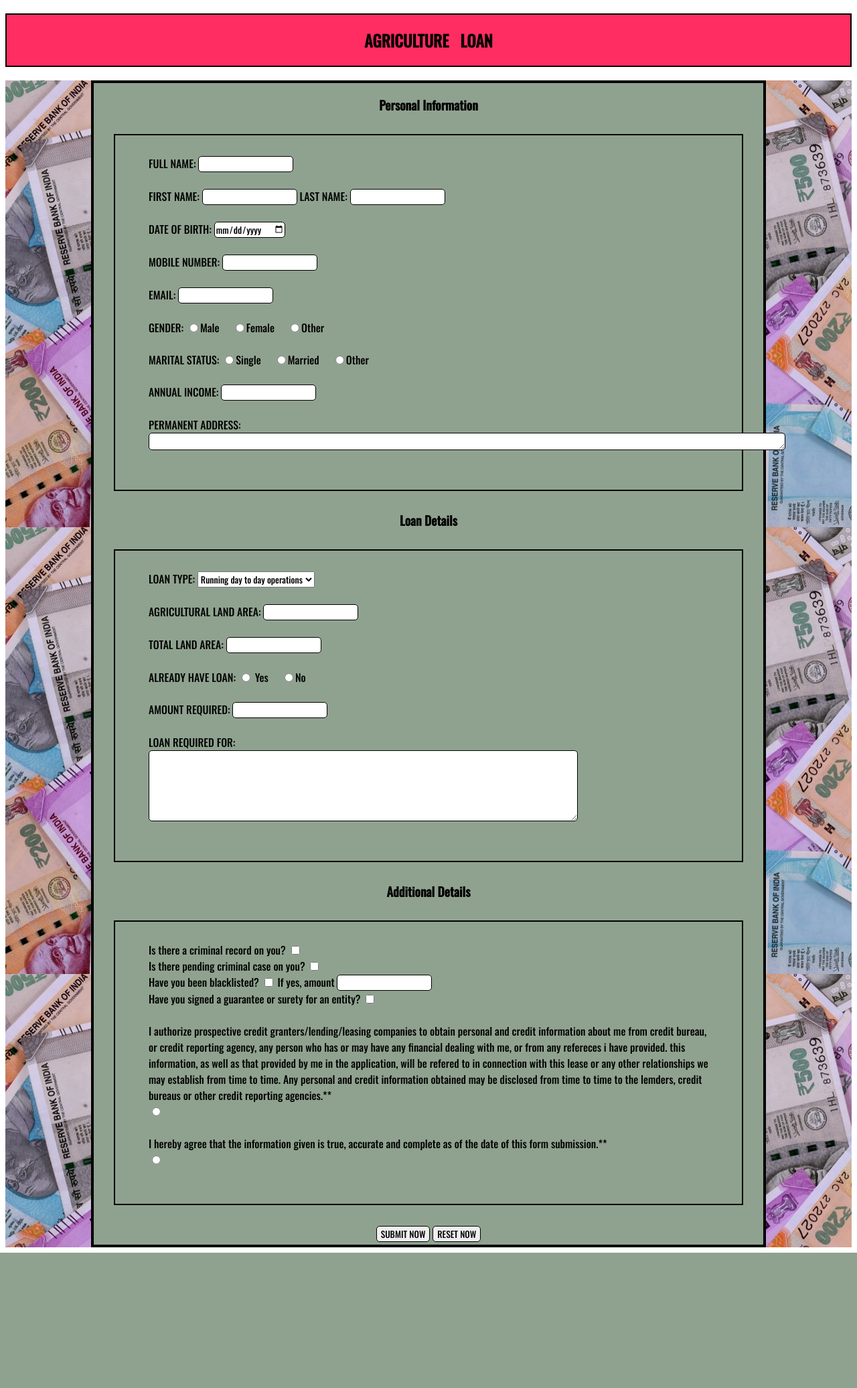
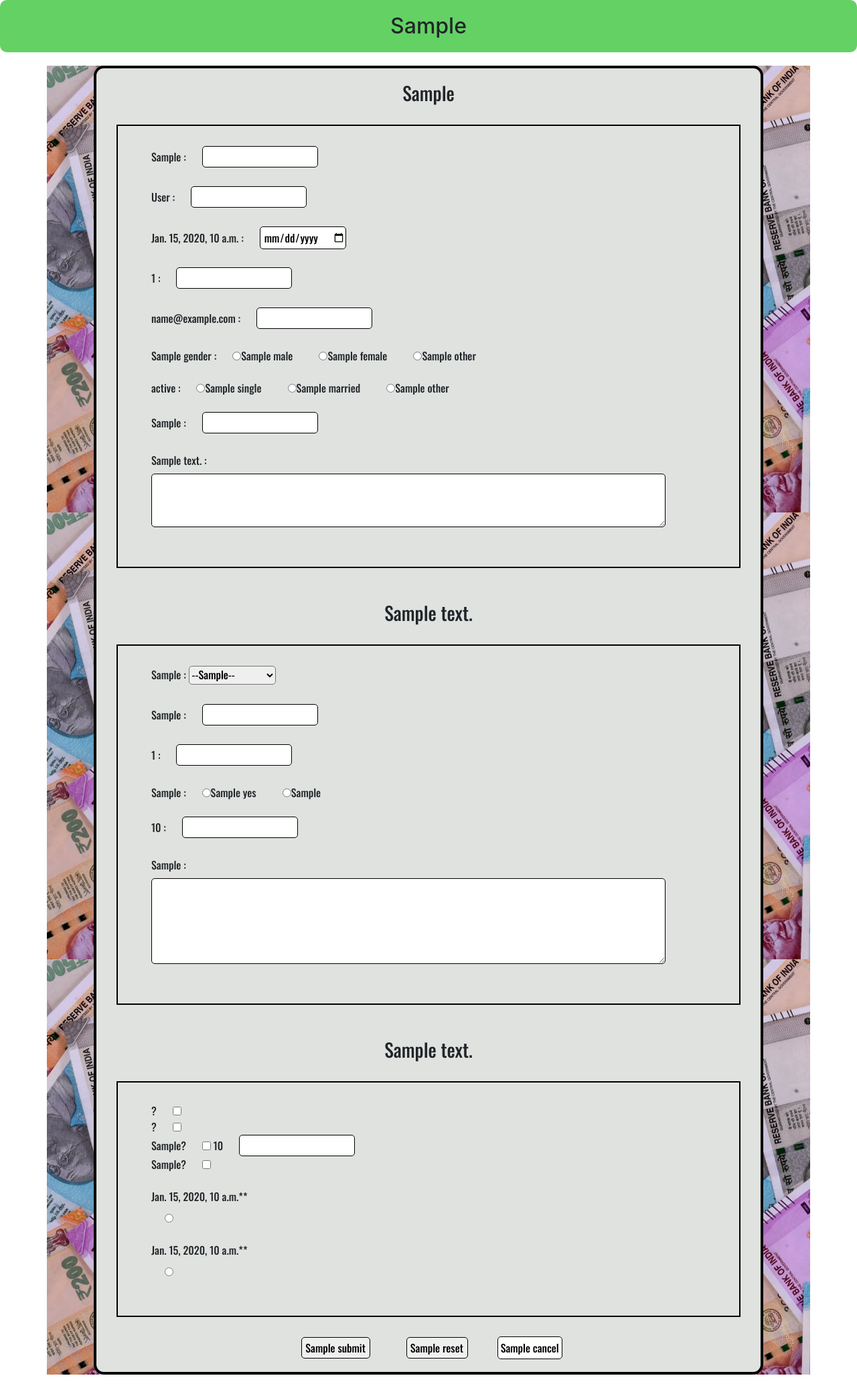
Before and after one commit to abhaydhiman/farm_app, a Django app: template user_home/templates/user_home/loan.html in a window 1280 px wide. Shown: the whole page at 67% size. Before the commit the page ends 1870 px from the top, so only its background shows below. Run offline with Django 3.2, Linux system fonts and the light colour scheme; the template is opened without the code that fills it: most values are stand-ins (such as "Sample title", 1, 10 or a date in 2020); some libraries are stand-ins or nearby versions.

Commit message:
Added loan page

```diff
--- a/user_home/templates/user_home/loan.html
+++ b/user_home/templates/user_home/loan.html
@@ -8,6 +8,18 @@
 
     <!-- Link -->
     <link href="https://fonts.googleapis.com/css2?family=Oswald:wght@469&display=swap" rel="stylesheet">
+    <link rel="stylesheet" href="https://maxcdn.bootstrapcdn.com/bootstrap/4.0.0/css/bootstrap.min.css"
+        integrity="sha384-Gn5384xqQ1aoWXA+058RXPxPg6fy4IWvTNh0E263XmFcJlSAwiGgFAW/dAiS6JXm" crossorigin="anonymous">
+    <script src="https://code.jquery.com/jquery-3.2.1.slim.min.js"
+        integrity="sha384-KJ3o2DKtIkvYIK3UENzmM7KCkRr/rE9/Qpg6aAZGJwFDMVNA/GpGFF93hXpG5KkN"
+        crossorigin="anonymous"></script>
+    <script src="https://cdnjs.cloudflare.com/ajax/libs/popper.js/1.12.9/umd/popper.min.js"
+        integrity="sha384-ApNbgh9B+Y1QKtv3Rn7W3mgPxhU9K/ScQsAP7hUibX39j7fakFPskvXusvfa0b4Q"
+        crossorigin="anonymous"></script>
+    <script src="https://maxcdn.bootstrapcdn.com/bootstrap/4.0.0/js/bootstrap.min.js"
+        integrity="sha384-JZR6Spejh4U02d8jOt6vLEHfe/JQGiRRSQQxSfFWpi1MquVdAyjUar5+76PVCmYl"
+        crossorigin="anonymous"></script>
+
 
     <style>
         * {
@@ -18,23 +30,21 @@
             width: auto;
             height: auto;
             background-image: url("/../farm_app/pro_farm/static/images/cash.jpg");
+            margin-bottom: 20px;
         }
 
         h2 {
-            border: 2px solid black;
-            /* border-radius: 10px; */
-            position: sticky;
-            top: 0;
-            /* background-color: rgb(121 156 160); */
-            background-color: rgb(255 45 97);
-            width: auto;
-            margin: 20px auto;
-            padding: 20px;
+            border-radius: 10px;
+            background-color: #64d164;
+            margin-bottom: 20px;
+            padding-top: 20px;
+            padding-bottom: 20px;
             text-align: center;
         }
 
         h3 {
             text-align: center;
+            padding-top: 20px;
         }
 
 
@@ -44,10 +54,11 @@
             border: 4px solid black;
             /* border-radius: 20px; */
             /* background-color: #f7ae96; */
-            background-color: #8fa28f;
+            background-color: #dfe2df;
             height: auto;
             width: 1000px;
             margin: 0px auto;
+            border-radius: 15px;
         }
 
         .container2 {
@@ -62,95 +73,115 @@
         .container3 {
 
             border-radius: 10px;
-            margin: 4px auto;
             text-align: center;
+            margin-bottom: 20px;
         }
 
         input,
         textarea {
             border: 1px solid black;
             border-radius: 5px;
+            padding-left: 5px;
+            padding-top: 3px;
+            padding-bottom: 3px;
+        }
+
+        input {
+            margin-left: 20px;
         }
 
         .container3 input:hover {
-            background-color: rgb(121 156 160);
+            background-color: rgb(146, 141, 141);
+            cursor: pointer;
+        }
+
+        .anchor {
+            padding: 4px;
+            margin: 10px;
+            border: 1px solid black;
+            color: black;
+            border-radius: 5px;
+            background-color: white;
+            ;
         }
     </style>
 </head>
 
 <body>
 
-    <h2>AGRICULTURE &nbsp LOAN</h2>
+    <h2>{{texts.AGRICULTURE_LOAN}}</h2>
 
     <div class="container">
         <div class="container1">
-            <form action="backend.php">
-
+            <form action="submit_loan_form" method="POST">
+                {% csrf_token %}
                 <!-- PERSONAL INFORMATION START ------------------------------------------------------------------->
 
-                <h3>Personal Information</h3>
+                <h3>{{texts.Personal_Information}}</h3>
                 <div class="container2">
 
                     <div>
-                        <label for="myname">FULL NAME:</label>
-                        <input type="text" id="myname">
+                        <label for="myname">{{texts.FIRST_NAME}} : </label>
+                        <input type="text" id="myname" name="first_name" required>
                     </div>
                     <br>
 
                     <div>
-                        <label for="myfirstname"> FIRST NAME:</label>
-                        <input type="text" id="myfirstname">
-                        <label for="mylastname"> LAST NAME:</label>
-                        <input type="text" id="mylastname">
+                        <label for="myfirstname">{{texts.LAST_NAME}} : </label>
+                        <input type="text" id="myfirstname" name="last_name">
                     </div>
                     <br>
 
                     <div>
-                        <label for="mydob"> DATE OF BIRTH: </label>
-                        <input type="date" id="mydob">
+                        <label for="mydob">{{texts.DATE_OF_BIRTH}} : </label>
+                        <input type="date" id="mydob" name="DOB" required>
                     </div>
                     <br>
 
 
                     <div>
-                        <label for="mynumber"> MOBILE NUMBER:</label>
-                        <input type="text" id="mynumber">
+                        <label for="mynumber">{{texts.MOBILE_NUMBER}} : </label>
+                        <input type="number " id="mynumber" name="phone_number" required>
                     </div>
                     <br>
 
                     <div>
-                        <label for="myemail"> EMAIL:</label>
-                        <input type="email" id="myemail">
+                        <label for="myemail">{{texts.EMAIL}} : </label>
+                        <input type="email" id="myemail" name="email">
                     </div>
                     <br>
 
                     <div>
 
-                        GENDER: <input type="radio" name="gender" id="mygender">Male &nbsp&nbsp&nbsp&nbsp<input
-                            type="radio" name="gender" id="mygender">Female &nbsp&nbsp&nbsp&nbsp<input type="radio"
-                            name="gender" id="mygender">Other
+                        {{texts.GENDER}} : <input type="radio" name="gender" id="mygender" value="Male"
+                            required>{{texts.Male}}
+                        &nbsp&nbsp&nbsp&nbsp<input type="radio" name="gender" id="mygender"
+                            value="Female">{{texts.Female}}
+                        &nbsp&nbsp&nbsp&nbsp<input type="radio" name="gender" id="mygender"
+                            value="Other">{{texts.Other}}
                     </div>
                     <br>
 
                     <div>
 
-                        MARITAL STATUS: <input type="radio" name="marital" id="mystatus">Single
-                        &nbsp&nbsp&nbsp&nbsp<input type="radio" name="marital">Married &nbsp&nbsp&nbsp&nbsp<input
-                            type="radio" name="marital">Other
+                        {{texts.MARITAL_STATUS}} : <input type="radio" name="maritial_status" id="mystatus"
+                            value="Single" required>{{texts.Single}}
+                        &nbsp&nbsp&nbsp&nbsp<input type="radio" name="maritial_status" value="Married">{{texts.Married}}
+                        &nbsp&nbsp&nbsp&nbsp<input type="radio" name="maritial_status" value=" Other">{{texts.Other}}
                     </div>
                     <br>
 
                     <div>
-                        <label for="myincome"> ANNUAL INCOME:</label>
-                        <input type="text" id="myincome">
+                        <label for="myincome">{{texts.ANNUAL_INCOME}} : </label>
+                        <input type="number" id="myincome" name="annual_income" required>
                     </div>
                     <br>
 
 
 
                     <div>
-                        <label for="myadd"> PERMANENT ADDRESS:</label><br>
-                        <textarea name="address" id="myadd" cols="150" rows="1"></textarea>
+                        <label for="myadd">{{texts.PERMANENT_ADDRESS}} : </label><br>
+                        <textarea name="permanent_address" id="myadd" cols="100" rows="3" required></textarea>
                     </div>
                     <br>
 
@@ -162,51 +193,54 @@
 
                 <!-- LOAN DETAILS START  ------------------------------------------------------------------->
 
-                <h3>Loan Details</h3>
+                <h3>{{texts.LOAN_DETAILS}}</h3>
                 <div class="container2">
                     <div>
-                        <label for="mytype"> LOAN TYPE:</label>
-                        <select id="mytype" placeholder="Select">
-                            <option value="type1">Running day to day operations</option>
-                            <option value="type2">Buying farm machinery</option>
-                            <option value="type3">Purchasing Land</option>
-                            <option value="type4">Storage purposes</option>
-                            <option value="type5">Product marketing loans</option>
-                            <option value="type6">Expansion</option>
-                            <option value="type6">Other</option>
+                        <label for="mytype">{{texts.LOAN_TYPE}} : </label>
+                        <select name="loan_type" id="mytype" placeholder="Select" style="border-radius: 5px;" required>
+                            <option value="">--{{texts.Please_choose_an_option}}--</option>
+                            <option value="{{texts.Running_day_to_day_operations}}">
+                                {{texts.Running_day_to_day_operations}}</option>
+                            <option value="{{texts.Buying_farm_machinery}}">{{texts.Buying_farm_machinery}}</option>
+                            <option value="{{texts.Purchasing_Land}}">{{texts.Purchasing_Land}}</option>
+                            <option value="{{texts.Storage_purposes}}">{{texts.Storage_purposes}}</option>
+                            <option value="{{texts.Product_marketing_loans}}">{{texts.Product_marketing_loans}}</option>
+                            <option value="{{texts.Expansion}}">{{texts.Expansion}}</option>
+                            <option value="{{texts.Other}}">{{texts.Other}}</option>
                         </select>
                     </div>
                     <br>
 
                     <div>
-                        <label for="myarea"> AGRICULTURAL LAND AREA:</label>
-                        <input type="text" id="myarea">
+                        <label for="myarea">{{texts.AGRICULTURAL_LAND_AREA}} : </label>
+                        <input type="text" id="myarea" name="agricultural_land_area" required>
                     </div>
                     <br>
 
                     <div>
-                        <label for="mytotalarea"> TOTAL LAND AREA:</label>
-                        <input type="text" id="mytotalarea">
+                        <label for="mytotalarea">{{texts.TOTAL_LAND_AREA}} : </label>
+                        <input type="text" id="mytotalarea" name="total_land_area" required>
                     </div>
                     <br>
 
                     <div>
 
-                        ALREADY HAVE LOAN: <input type="radio" name="myloan"> Yes &nbsp&nbsp&nbsp&nbsp<input
-                            type="radio" name="myloan">No
+                        {{texts.ALREADY_HAVE_LOAN}} : <input type="radio" name="already_have_loan" value="Yes"
+                            required>{{texts.Yes}}
+                        &nbsp&nbsp&nbsp&nbsp<input type="radio" name="already_have_loan" value="No">{{texts.No}}
                     </div>
                     <br>
 
                     <div>
-                        <label for="myamount">AMOUNT REQUIRED:</label>
-                        <input type="text" id="myamount">
+                        <label for="myamount">{{texts.AMOUNT_REQUIRED}} : </label>
+                        <input type="text" id="myamount" name="amount_required" required>
                     </div>
                     <br>
 
                     <div>
-                        <label for="mytext"> LOAN REQUIRED FOR:</label>
+                        <label for="mytext">{{texts.LOAN_REQUIRED_FOR}} :</label>
                         <br>
-                        <textarea name="text" id="mytext" cols="100" rows="5"></textarea>
+                        <textarea name="loan_required_for" id="mytext" cols="100" rows="5" required></textarea>
                     </div>
                     <br>
                 </div>
@@ -216,49 +250,35 @@
 
                 <!-- ADDITIONAL DETAILS START ------------------------------------------------------------------->
 
-                <h3>Additional Details</h3>
+                <h3>{{texts.Additional_Details}}</h3>
                 <div class="container2">
                     <div>
-                        Is there a criminal record on you? <input type="checkbox"> <br>
-                        Is there pending criminal case on you? <input type="checkbox"><br>
-                        Have you been blacklisted? <input type="checkbox"> If yes, amount <input type="number"><br>
-                        Have you signed a guarantee or surety for an entity? <input type="checkbox">
+                        {{texts.Is_there_a_criminal_record_on_you}}? <input type="checkbox"
+                            name="Is_there_a_criminal_record_on_you" value="Yes"> <br>
+                        {{texts.Is_there_pending_criminal_case_on_you}}? <input type="checkbox"
+                            name="is_there_pending_criminal_case_on_you" value="Yes"><br>
+                        {{texts.Have_you_been_blacklisted}}? <input type="checkbox" name="have_you_been_blacklisted"
+                            value="Yes"> {{texts.If_yes__amount}}
+                        <input type="number" name="if_yes__amount"><br>
+                        {{texts.Have_you_signed_a_guarantee_or_surety_for_an_entity}}? <input type="checkbox"
+                            name="Have_you_signed_a_guarantee_or_surety_for_an_entity" value="Yes">
                     </div>
                     <br>
 
                     <div>
-                        <label for="confirm1"> I authorize prospective credit granters/lending/leasing companies to
-                            obtain
-                            personal and credit
-                            information
-                            about me from credit bureau, or credit reporting agency, any person who has or may have any
-                            financial
-                            dealing with me, or from any refereces i have provided. this information, as well as that
-                            provided
-                            by me
-                            in
-                            the application, will be refered to in connection with this lease or any other relationships
-                            we
-                            may
-                            establish from time to time. Any personal and credit information obtained may be disclosed
-                            from
-                            time
-                            to
-                            time
-                            to the lemders, credit bureaus or other credit reporting agencies.**</label>
+                        <label
+                            for="confirm1">{{texts.I_authorize_prospective_credit_granters_lending_leasing_companies_to_obtain_personal_and_credit_____information_about_me_from_credit_bureau__or_credit_reporting_agency__any_person_who_has_or_may_have_any____financial_dealing_with_me__or_from_any_refereces_i_have_provided__this_information__as_well_as_that____provided_by_me_in_the_application__will_be_refered_to_in_connection_with_this_lease_or_any_other_____relationships_we_may_establish_from_time_to_time__Any_personal_and_credit_information_obtained____may_be_disclosed_from_time_to_time_to_the_lemders__credit_bureaus_or_other_credit_reporting_agencies_}}**</label>
                         <br>
-                        <input type="radio" id="confirm1">
+                        <input type="radio" id="confirm1" name="confirm1" required>
                     </div>
                     <br>
 
                     <div>
-                        <label for="confirm2">I hereby agree that the information given is true, accurate and complete
-                            as of
-                            the date of this form
-                            submission.**</label>
+                        <label
+                            for="confirm2">{{texts.I_hereby_agree_that_the_information_given_is_true__accurate_and_complete_as_of_the_date_of_this____form_submission}}**</label>
 
                         <br>
-                        <input type="radio" id="confirm2">
+                        <input type="radio" id="confirm2" name="confirm2" required>
                     </div>
                     <br>
                 </div>
@@ -267,8 +287,9 @@
 
                 <div class="container3">
 
-                    <input type="submit" value="SUBMIT NOW">
-                    <input type="reset" value="RESET NOW">
+                    <input type="submit" value="{{texts.Submit}}" style="margin-right: 30px;">
+                    <input type="reset" value="{{texts.Reset}}" style="margin-right: 30px;">
+                    <a class="anchor" href={% url "user_home:home_page" %}>{{texts.Cancel}}</a>
 
                 </div>
 
```
